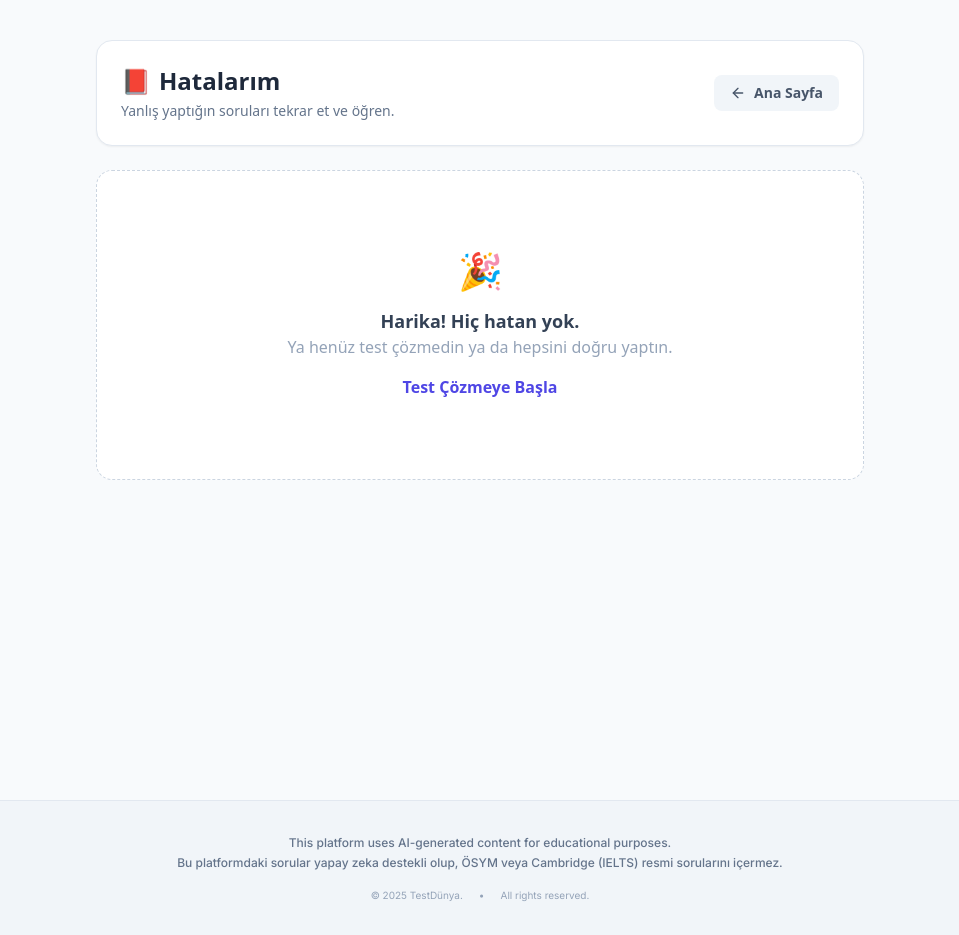
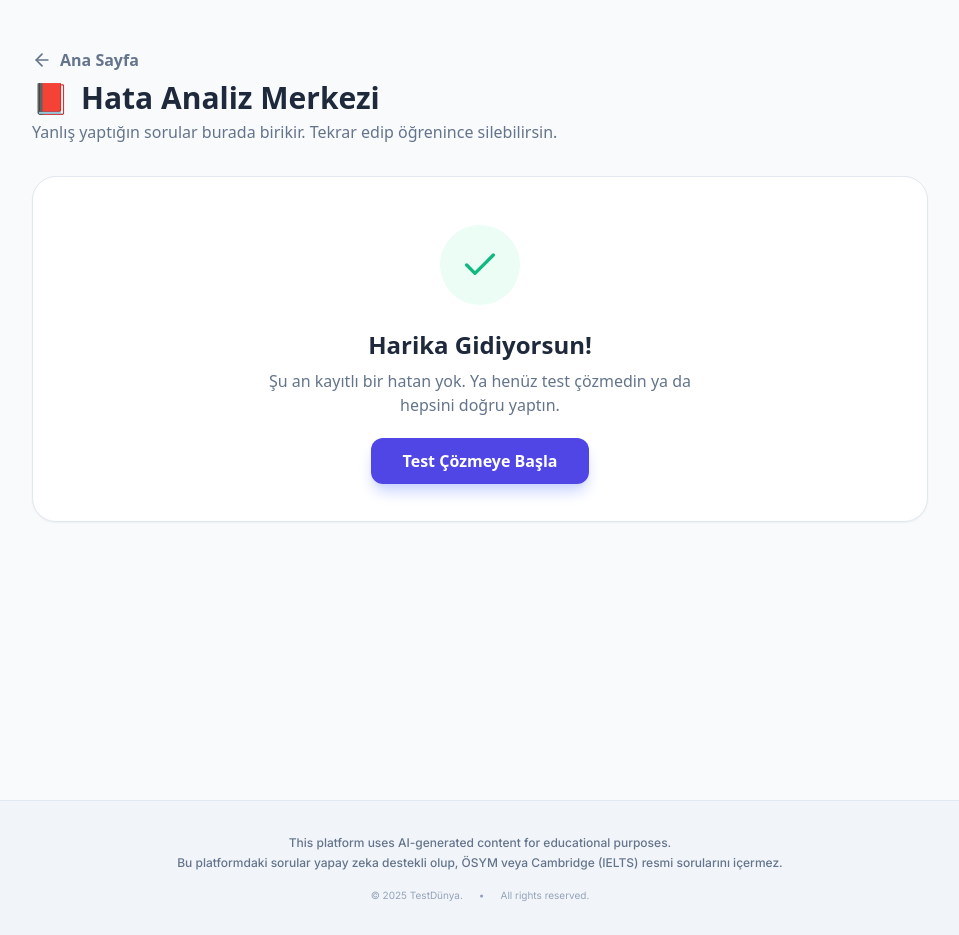
Before and after one commit to kuarkcoin/testdunya, a Next.js app: page /mistakes in a window 1280 px wide. Shown: the whole page, without its empty margins (160-1119 px from the left). Built offline with nearby package versions, Linux system fonts and the light colour scheme.

Commit message:
Update page.tsx

```diff
--- a/app/mistakes/page.tsx
+++ b/app/mistakes/page.tsx
@@ -1,142 +1,213 @@
 'use client';
 
-import { useEffect, useState } from 'react';
+import React, { useState, useEffect } from 'react';
 import Link from 'next/link';
 
 // --- ICONS ---
-const Trash2 = (props: React.SVGProps<SVGSVGElement>) => (
-  <svg xmlns="http://www.w3.org/2000/svg" width="24" height="24" viewBox="0 0 24 24" fill="none" stroke="currentColor" strokeWidth="2" strokeLinecap="round" strokeLinejoin="round" {...props}><path d="M3 6h18"/><path d="M19 6v14c0 1-1 2-2 2H7c-1 0-2-1-2-2V6"/><path d="M8 6V4c0-1 1-2 2-2h4c1 0 2 1 2 2v2"/><line x1="10" x2="10" y1="11" y2="17"/><line x1="14" x2="14" y1="11" y2="17"/></svg>
+const Trash = (props: React.SVGProps<SVGSVGElement>) => (
+  <svg xmlns="http://www.w3.org/2000/svg" width="20" height="20" viewBox="0 0 24 24" fill="none" stroke="currentColor" strokeWidth="2" strokeLinecap="round" strokeLinejoin="round" {...props}><path d="M3 6h18"/><path d="M19 6v14c0 1-1 2-2 2H7c-1 0-2-1-2-2V6"/><path d="M8 6V4c0-1 1-2 2-2h4c1 0 2 1 2 2v2"/></svg>
 );
 const ArrowLeft = (props: React.SVGProps<SVGSVGElement>) => (
-  <svg xmlns="http://www.w3.org/2000/svg" width="24" height="24" viewBox="0 0 24 24" fill="none" stroke="currentColor" strokeWidth="2" strokeLinecap="round" strokeLinejoin="round" {...props}><path d="m12 19-7-7 7-7"/><path d="M19 12H5"/></svg>
+  <svg xmlns="http://www.w3.org/2000/svg" width="20" height="20" viewBox="0 0 24 24" fill="none" stroke="currentColor" strokeWidth="2" strokeLinecap="round" strokeLinejoin="round" {...props}><path d="m12 19-7-7 7-7"/><path d="M19 12H5"/></svg>
+);
+const AlertCircle = (props: React.SVGProps<SVGSVGElement>) => (
+  <svg xmlns="http://www.w3.org/2000/svg" width="20" height="20" viewBox="0 0 24 24" fill="none" stroke="currentColor" strokeWidth="2" strokeLinecap="round" strokeLinejoin="round" {...props}><circle cx="12" cy="12" r="10"/><line x1="12" x2="12" y1="8" y2="12"/><line x1="12" x2="12.01" y1="16" y2="16"/></svg>
+);
+const Check = (props: React.SVGProps<SVGSVGElement>) => (
+  <svg xmlns="http://www.w3.org/2000/svg" width="20" height="20" viewBox="0 0 24 24" fill="none" stroke="currentColor" strokeWidth="2" strokeLinecap="round" strokeLinejoin="round" {...props}><polyline points="20 6 9 17 4 12"/></svg>
 );
 
+// --- HELPER: Format Text (HTML & Badges) ---
 function formatText(text: string) {
   if (!text) return null;
-  const parts = text.split(/(\*\*.*?\*\*)/g);
-  return parts.map((part, index) => {
-    if (part.startsWith('**') && part.endsWith('**')) {
-      let content = part.slice(2, -2).replace(/^['"]+|['"]+$/g, '');
-      return <span key={index} className="bg-indigo-50 text-indigo-700 font-bold px-2 py-0.5 rounded mx-1 border border-indigo-100">{content}</span>;
-    }
-    return <span key={index} dangerouslySetInnerHTML={{ __html: part }} />;
-  });
+  // Reading veya HTML içerik ise scrollable kutu yapma, direkt bas (kullanıcı okusun)
+  if (String(text).includes('<div') || String(text).includes('<p>')) {
+     return <div className="prose prose-sm max-w-none text-slate-600 bg-slate-50 p-3 rounded-lg border border-slate-100" dangerouslySetInnerHTML={{ __html: text }} />;
+  }
+
+  const parts = String(text).split(/(\*\*.*?\*\*)/g);
+  return (
+    <>
+      {parts.map((part, index) => {
+        if (part.startsWith('**') && part.endsWith('**')) {
+          let content = part.slice(2, -2).replace(/^['"]+|['"]+$/g, '');
+          return <span key={index} className="bg-indigo-50 text-indigo-700 font-bold px-1.5 py-0.5 rounded text-sm border border-indigo-100">{content}</span>;
+        }
+        return <span key={index} dangerouslySetInnerHTML={{ __html: part }} />;
+      })}
+    </>
+  );
 }
 
-export default function MyMistakesPage() {
+// --- HELPER: Başlık Güzelleştirici ---
+function getReadableTitle(rawId: string) {
+  if (!rawId) return 'Bilinmeyen Test';
+
+  // Örn: ielts-listening-2 -> IELTS LISTENING - TEST 2
+  // Örn: yks-sozel-1 -> YKS SOZEL - 1
+
+  // Tireleri boşluğa çevir ve büyük harf yap
+  let readable = rawId.replace(/-/g, ' ').toUpperCase();
+
+  // Özel düzeltmeler
+  readable = readable.replace('IELTS ', 'IELTS: ');
+
+  return readable;
+}
+
+export default function MistakesPage() {
   const [mistakes, setMistakes] = useState<any[]>([]);
+  const [mounted, setMounted] = useState(false);
 
   useEffect(() => {
-    const raw = localStorage.getItem('my_mistakes');
-    if (raw) {
+    setMounted(true);
+    const stored = localStorage.getItem('my_mistakes');
+    if (stored) {
       try {
-        const parsed = JSON.parse(raw);
-        if(Array.isArray(parsed)) setMistakes(parsed.reverse());
+        const parsed = JSON.parse(stored);
+        // En son eklenen hatayı en üstte göster (reverse)
+        setMistakes(Array.isArray(parsed) ? parsed.reverse() : []);
       } catch (e) {
         console.error("Hata verisi okunamadı");
       }
     }
   }, []);
 
-  const clearMistakes = () => {
-    if (confirm('Tüm hata geçmişini silmek istediğine emin misin?')) {
+  const deleteMistake = (uniqueId: string) => {
+    // UI'dan sil
+    const updated = mistakes.filter((m) => m.uniqueId !== uniqueId);
+    setMistakes(updated);
+
+    // LocalStorage'ı güncelle (ters çevrilmiş halini değil, düz halini kaydetmek lazım ama basitlik için direkt updated'ı kaydediyoruz)
+    // Not: Bir sonraki sayfa yenilemede sıralama düzelecektir.
+    localStorage.setItem('my_mistakes', JSON.stringify(updated));
+  };
+
+  const clearAll = () => {
+    if (confirm("Tüm hatalı soruları silmek istediğine emin misin?")) {
+      setMistakes([]);
       localStorage.removeItem('my_mistakes');
-      setMistakes([]);
     }
   };
 
-  const removeMistake = (id: string) => {
-    const newMistakes = mistakes.filter((m) => m.uniqueId !== id);
-    setMistakes(newMistakes);
-    localStorage.setItem('my_mistakes', JSON.stringify(newMistakes));
-  };
+  if (!mounted) return null;
 
   return (
-    <div className="min-h-screen bg-slate-50 py-10 px-4 font-sans">
-      <div className="max-w-3xl mx-auto space-y-6">
+    <div className="min-h-screen bg-slate-50 py-12 px-4 font-sans">
+      <div className="max-w-4xl mx-auto">
 
         {/* HEADER */}
-        <div className="flex flex-col sm:flex-row items-center justify-between gap-4 bg-white p-6 rounded-2xl border border-slate-200 shadow-sm">
+        <div className="flex flex-col md:flex-row md:items-center justify-between gap-4 mb-8">
           <div>
-            <h1 className="text-2xl font-black text-slate-800 flex items-center gap-2">
-              <span className="text-red-500">📕</span> Hatalarım
+            <Link href="/" className="inline-flex items-center gap-2 text-slate-500 hover:text-indigo-600 font-bold mb-2 transition-colors">
+              <ArrowLeft className="w-5 h-5" /> Ana Sayfa
+            </Link>
+            <h1 className="text-3xl font-black text-slate-800 flex items-center gap-3">
+              <span className="text-rose-500">📕</span> Hata Analiz Merkezi
             </h1>
-            <p className="text-slate-500 text-sm mt-1">
-              Yanlış yaptığın soruları tekrar et ve öğren.
+            <p className="text-slate-500 mt-1">
+              Yanlış yaptığın sorular burada birikir. Tekrar edip öğrenince silebilirsin.
             </p>
           </div>
-          <div className="flex gap-3">
-             <Link href="/" className="px-4 py-2 text-sm font-bold text-slate-600 bg-slate-100 rounded-lg hover:bg-slate-200 flex items-center gap-2">
-               <ArrowLeft className="w-4 h-4" /> Ana Sayfa
-             </Link>
-             {mistakes.length > 0 && (
-               <button onClick={clearMistakes} className="px-4 py-2 text-sm font-bold text-red-600 bg-red-50 border border-red-100 rounded-lg hover:bg-red-100 flex items-center gap-2">
-                 <Trash2 className="w-4 h-4" /> Temizle
-               </button>
-             )}
-          </div>
+
+          {mistakes.length > 0 && (
+            <button
+              onClick={clearAll}
+              className="px-4 py-2 bg-white border border-rose-200 text-rose-600 rounded-xl font-bold hover:bg-rose-50 transition-colors flex items-center gap-2 shadow-sm"
+            >
+              <Trash className="w-4 h-4" /> Listeyi Temizle
+            </button>
+          )}
         </div>
 
-        {/* LIST */}
+        {/* EMPTY STATE */}
         {mistakes.length === 0 ? (
-          <div className="text-center py-20 bg-white rounded-2xl border border-dashed border-slate-300">
-            <div className="text-4xl mb-4">🎉</div>
-            <h3 className="text-lg font-bold text-slate-700">Harika! Hiç hatan yok.</h3>
-            <p className="text-slate-400">Ya henüz test çözmedin ya da hepsini doğru yaptın.</p>
-            <Link href="/" className="inline-block mt-4 text-indigo-600 font-bold hover:underline">Test Çözmeye Başla</Link>
+          <div className="bg-white rounded-3xl p-12 text-center border border-slate-200 shadow-sm animate-in fade-in zoom-in duration-300">
+            <div className="w-20 h-20 bg-emerald-50 text-emerald-500 rounded-full flex items-center justify-center mx-auto mb-6">
+              <Check className="w-10 h-10" />
+            </div>
+            <h2 className="text-2xl font-bold text-slate-800 mb-2">Harika Gidiyorsun!</h2>
+            <p className="text-slate-500 max-w-md mx-auto mb-8">
+              Şu an kayıtlı bir hatan yok. Ya henüz test çözmedin ya da hepsini doğru yaptın.
+            </p>
+            <Link href="/" className="px-8 py-3 bg-indigo-600 text-white rounded-xl font-bold hover:bg-indigo-700 transition-colors shadow-lg shadow-indigo-200">
+              Test Çözmeye Başla
+            </Link>
           </div>
         ) : (
-          <div className="space-y-8">
-            {mistakes.map((q, idx) => (
-              <div key={idx} className="bg-white p-6 rounded-2xl border border-slate-200 shadow-sm relative group">
-                <button onClick={() => removeMistake(q.uniqueId)} className="absolute top-4 right-4 text-slate-300 hover:text-red-500 p-2 transition-colors"><Trash2 className="w-5 h-5" /></button>
-                <div className="text-xs font-bold text-slate-400 uppercase mb-3 bg-slate-100 inline-block px-2 py-1 rounded">{q.testTitle || 'Test Sorusu'}</div>
-                <div className="text-lg font-medium text-slate-800 mb-6 leading-relaxed">{formatText(q.prompt)}</div>
+          /* MISTAKES LIST */
+          <div className="space-y-6">
+            {mistakes.map((m, idx) => (
+              <div key={idx} className="bg-white rounded-2xl p-6 md:p-8 border border-slate-200 shadow-sm hover:shadow-md transition-all group relative">
 
-                <div className="grid gap-2 opacity-90">
-                  {q.choices.map((c: any) => {
-                    const isCorrect = c.id === q.answer;
-                    const isMyWrongAnswer = c.id === q.myWrongAnswer;
+                {/* DELETE BUTTON */}
+                <button
+                  onClick={() => deleteMistake(m.uniqueId)}
+                  className="absolute top-4 right-4 p-2 text-slate-300 hover:text-emerald-600 hover:bg-emerald-50 rounded-full transition-all"
+                  title="Öğrendim, listeden sil"
+                >
+                  <Check className="w-6 h-6" />
+                </button>
 
-                    let style = "p-3 rounded-lg border flex items-center gap-3 ";
-                    let circleStyle = "w-6 h-6 rounded-full flex items-center justify-center text-xs border ";
-
-                    if (isCorrect) {
-                        style += "bg-emerald-50 border-emerald-200 text-emerald-900 font-bold";
-                        circleStyle += "bg-emerald-500 text-white border-emerald-500";
-                    } else if (isMyWrongAnswer) {
-                        style += "bg-red-50 border-red-200 text-red-900 line-through opacity-80";
-                        circleStyle += "bg-red-500 text-white border-red-500";
-                    } else {
-                        style += "bg-white border-slate-100 text-slate-400 text-sm";
-                        circleStyle += "border-slate-300";
-                    }
-
-                    return (
-                      <div key={c.id} className={style}>
-                          <div className={circleStyle}>{c.id}</div>
-                          <span>{c.text}</span>
-                      </div>
-                    )
-                  })}
+                {/* META INFO (BAŞLIK DÜZELTİLDİ) */}
+                <div className="flex items-center gap-3 mb-4">
+                  <span className="px-3 py-1 bg-indigo-50 text-indigo-700 text-xs font-bold rounded-lg uppercase tracking-wider border border-indigo-100">
+                    {getReadableTitle(m.testTitle || m.uniqueId?.split('-q')[0])}
+                  </span>
+                  <span className="text-xs text-slate-400 font-medium">
+                    {m.savedAt ? new Date(m.savedAt).toLocaleDateString('tr-TR') : ''}
+                  </span>
                 </div>
 
-                {/* AÇIKLAMA ALANI */}
-                {q.explanation && q.explanation.length > 2 && (
-                  <div className="mt-6 pt-4 border-t border-slate-100 animate-in fade-in">
-                      <div className="flex items-start gap-3 p-4 bg-indigo-50 rounded-xl border border-indigo-100 text-sm text-indigo-900">
-                        <span className="text-xl">💡</span>
-                        <div>
-                            <span className="font-bold block mb-1">Açıklama:</span>
-                            {q.explanation}
+                {/* QUESTION */}
+                <div className="text-lg font-medium text-slate-800 mb-6 pr-8 leading-relaxed">
+                  {formatText(m.prompt)}
+                </div>
+
+                {/* ANSWERS COMPARISON */}
+                <div className="grid md:grid-cols-2 gap-4 mb-6">
+                  {/* WRONG CHOICE */}
+                  <div className="p-4 bg-rose-50 border border-rose-100 rounded-xl">
+                    <div className="text-xs font-bold text-rose-500 uppercase mb-1 flex items-center gap-1">
+                      <AlertCircle className="w-3 h-3" /> Senin Cevabın
+                    </div>
+                    <div className="text-rose-900 font-medium">
+                      {/* Şıkkın metnini bulmaya çalış, yoksa ID'yi yaz */}
+                      {m.choices?.find((c: any) => c.id === m.myWrongAnswer)?.text || m.myWrongAnswer}
+                    </div>
+                  </div>
+
+                  {/* CORRECT CHOICE */}
+                  <div className="p-4 bg-emerald-50 border border-emerald-100 rounded-xl">
+                    <div className="text-xs font-bold text-emerald-600 uppercase mb-1 flex items-center gap-1">
+                      <Check className="w-3 h-3" /> Doğru Cevap
+                    </div>
+                    <div className="text-emerald-900 font-bold">
+                       {m.choices?.find((c: any) => c.id === m.answer)?.text || m.answer}
+                    </div>
+                  </div>
+                </div>
+
+                {/* EXPLANATION */}
+                {m.explanation && (
+                  <div className="mt-4 pt-4 border-t border-slate-100">
+                    <div className="flex gap-3 items-start text-sm text-indigo-900 bg-indigo-50/60 p-4 rounded-xl border border-indigo-100">
+                      <span className="text-xl">💡</span>
+                      <div>
+                        <span className="font-bold block mb-1 text-indigo-800">Açıklama / Çözüm:</span>
+                        <div className="opacity-90 leading-relaxed">
+                          {formatText(m.explanation)}
                         </div>
                       </div>
+                    </div>
                   </div>
                 )}
+
               </div>
             ))}
           </div>
         )}
+
       </div>
     </div>
   );
```
